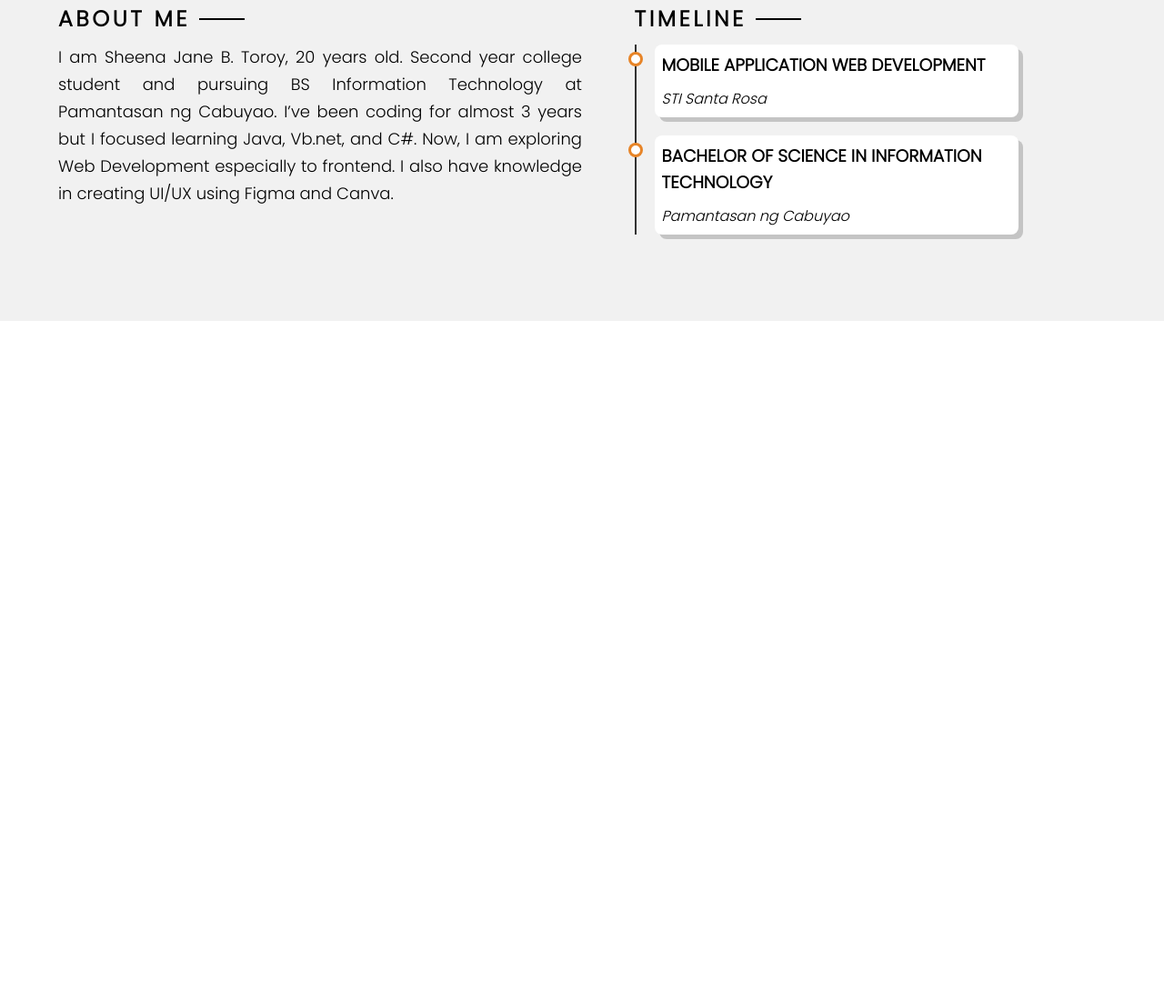
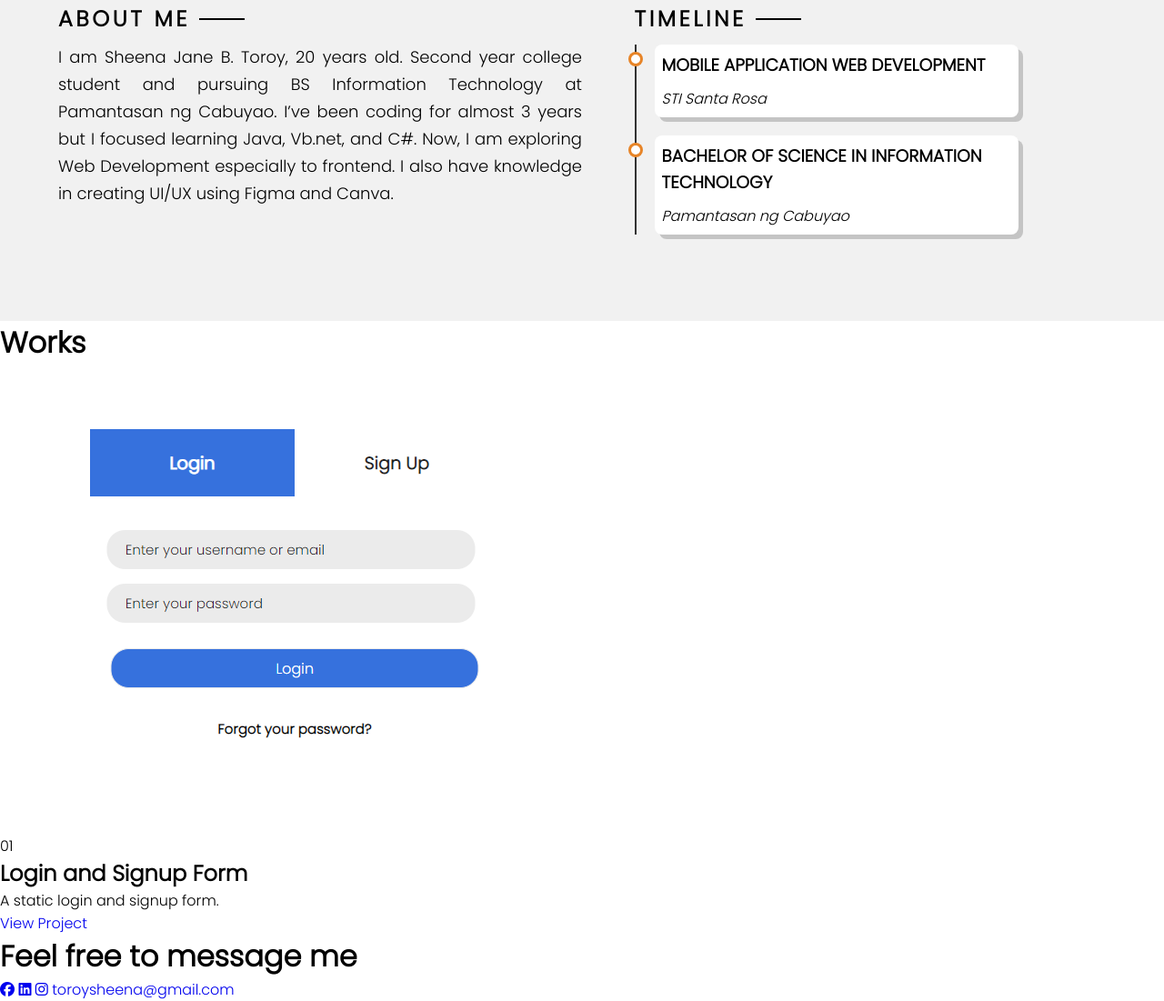
Before and after one commit to sheenatoroy/portfolio, a plain HTML site: page index.htm in a window 1280 px wide. Shown: the part 934-2035 px from the top of the page at 91% size. Before the commit the page ends 1344 px from the top, so only its background shows below. Drawn offline with Linux system fonts and the light colour scheme.

Commit message:
Update index.htm

```diff
--- a/index.htm
+++ b/index.htm
@@ -5,7 +5,9 @@
     <meta http-equiv="X-UA-Compatible" content="IE=edge">
     <meta name="viewport" content="width=device-width, initial-scale=1.0">
     <link rel="stylesheet" href="styles.css">
-    <title>Sheena Jane Toroy</title>
+    <link rel="icon" href="images/icon1.png">
+    <script src="https://kit.fontawesome.com/66aa7c98b3.js" crossorigin="anonymous"></script>
+    <title>Portfolio | Sheena</title>
 </head>
 <body>
 <!--Header-->
@@ -18,10 +20,10 @@
                   <a href="#about" class="nav-link">About</a>
               </li>
               <li class="nav-item">
-                <a href="#" class="nav-link">Works</a>
+                <a href="#works" class="nav-link">Works</a>
             </li>
             <li class="nav-item">
-                <a href="#" class="nav-link">Contact</a>
+                <a href="#contact" class="nav-link">Contact</a>
             </li>
           </ul>
 
@@ -82,27 +84,49 @@
 <!--Works-->
 <div id="works">
     <div class="works-page">
-        <ul class="works-card">
-            <li class="works-item">
-                <div class="works-cards-item">
-                    <div class="works-img">
-                        <img src="" alt="">
+    <h1>Works</h1>
+    <div class="container">
+        <div class="row">
+            <div class="col">
+                <div class="card" tabindex="0">
+                    <div class="card-image">
+                        <img src="images/login.png">
+                    </div>
+
+                    <!--works content-->
+                    <div class="card-content">
+                        <p class="kicker">01</p>
+                        <h2>Login and Signup Form</h2>
+                    <p>A static login and signup form.</p>
+                    <a href="https://sheenatoroy.github.io/login-n-signup-page/" role="button"> View Project                   </a>
                     </div>
                 </div>
-            </li>
 
-            <li class="works-item">
-                <div class="works-cards-item">
-                    <div class="works-img">
-                        <img src="" alt="">
-                    </div>
-                </div>
-            </li>
 
-        </ul>
+        </div>
+    </div>
+</div>
+</div>
+</div>
 
-    </div>
+<!--Contact-->
+<div id="contact">
+    <div class="contact-page">
+        <h1>Feel free to message me </h1>
 
+        <div class="contact-page-main">
+
+        </div>
+
+        <div class="contact-page-side">
+            <div class="icons">
+            <a href="https://www.facebook.com/sheenabtoroy"><i class="fab fa-facebook"></i></a>
+             <a href="https://www.linkedin.com/in/sheena-toroy-1688461a9/"><i class="fab fa-linkedin"></i></a>
+            <a href="https://www.instagram.com/__sheenatoroy__/"><i class="fab fa-instagram"></i></a>
+            <a href="https://mail.google.com/mail/u/0/?pli=1#inbox">toroysheena@gmail.com</a
+        </div>
+            </div>
+        </div>
 </div>
 <script src="script.js"></script>
 </body>
```
